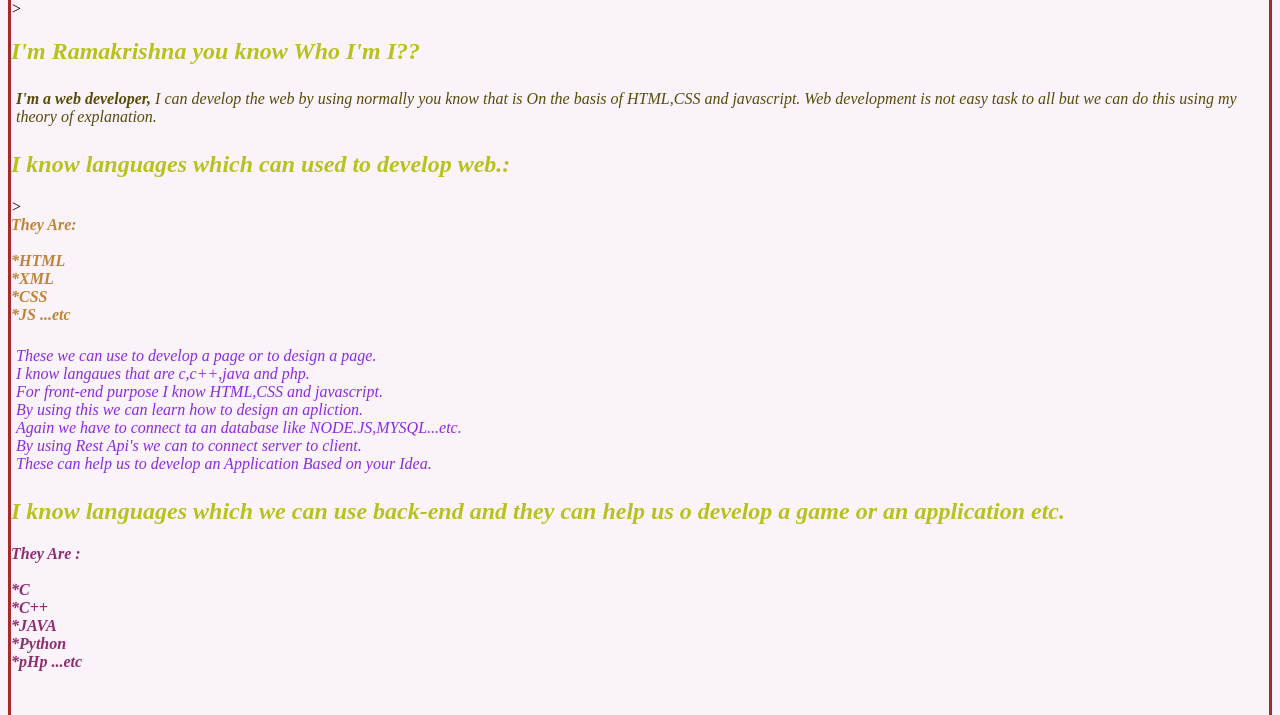
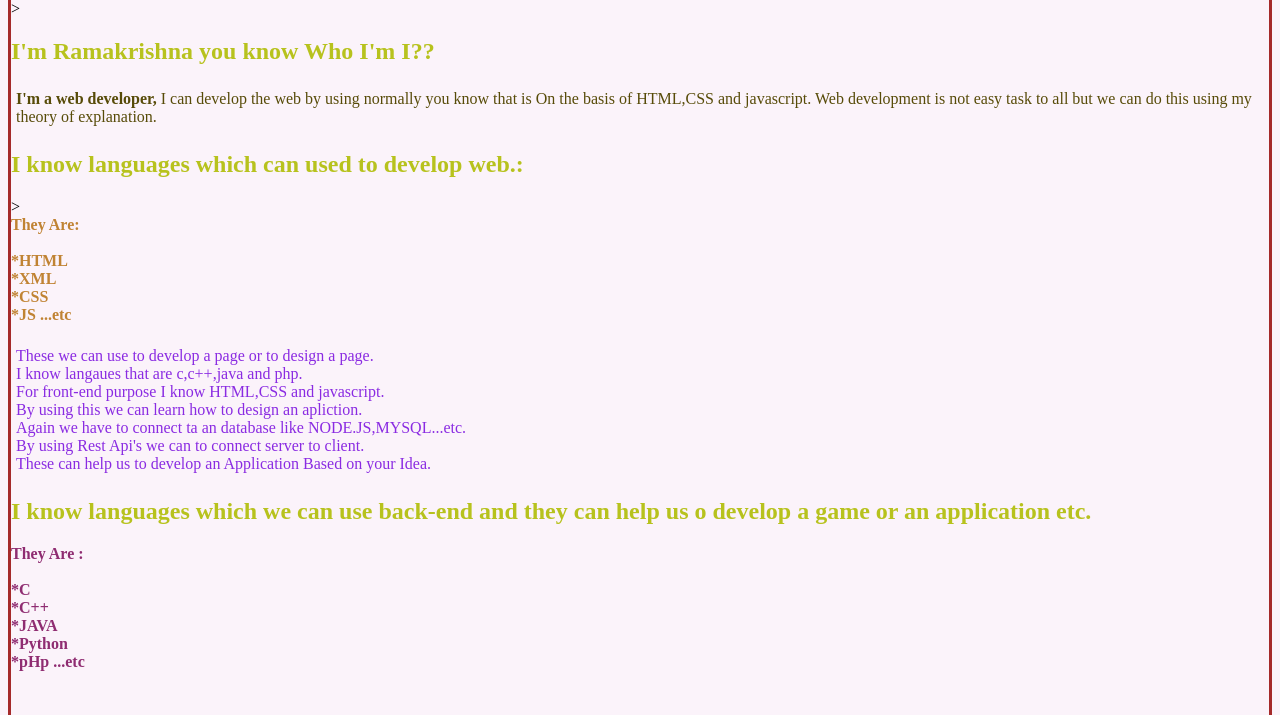
Before and after one commit to Ramakrishna551/mypersonal, a plain HTML site: page About.html in a window 1280 px wide. Shown: the part 69-784 px from the top of the page. Drawn offline with Linux system fonts and the light colour scheme.

Commit message:
changes done

```diff
--- a/About.html
+++ b/About.html
@@ -26,13 +26,13 @@
            body {
                border-style: solid;
                border-color: brown;
-               font-style: italic;
+               font-style:sans-serif;
               background-color:rgba(196, 67, 185, 0.062);
            }
            nav{
               /* background-color:#9acbe7 ;*/
                color:rgb(192, 131, 51);
-               font-style: italic;
+               font-style: sans-serif ;
            }
            div{
               /* background-color: rgb(145, 77, 37);*/
```
